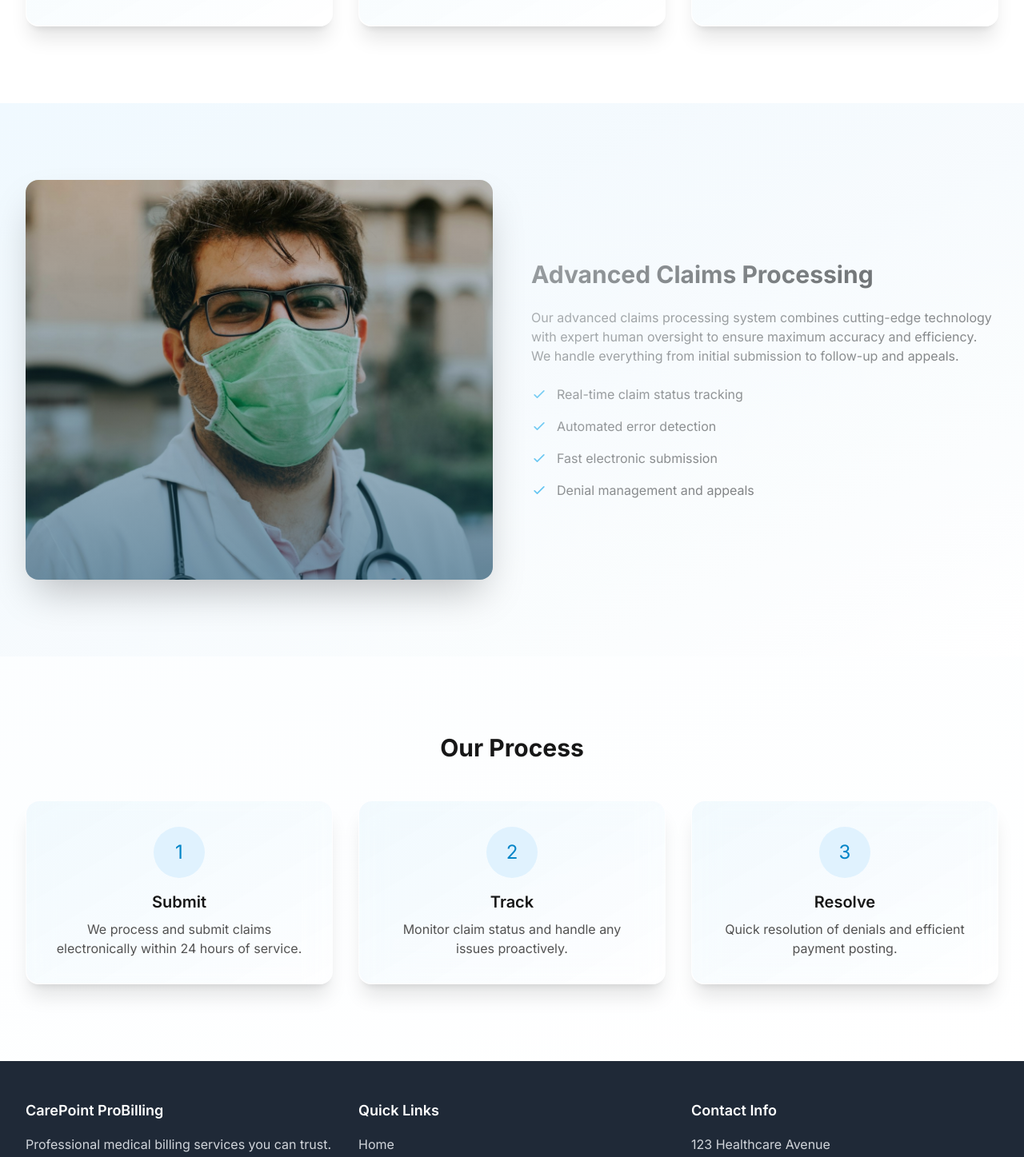
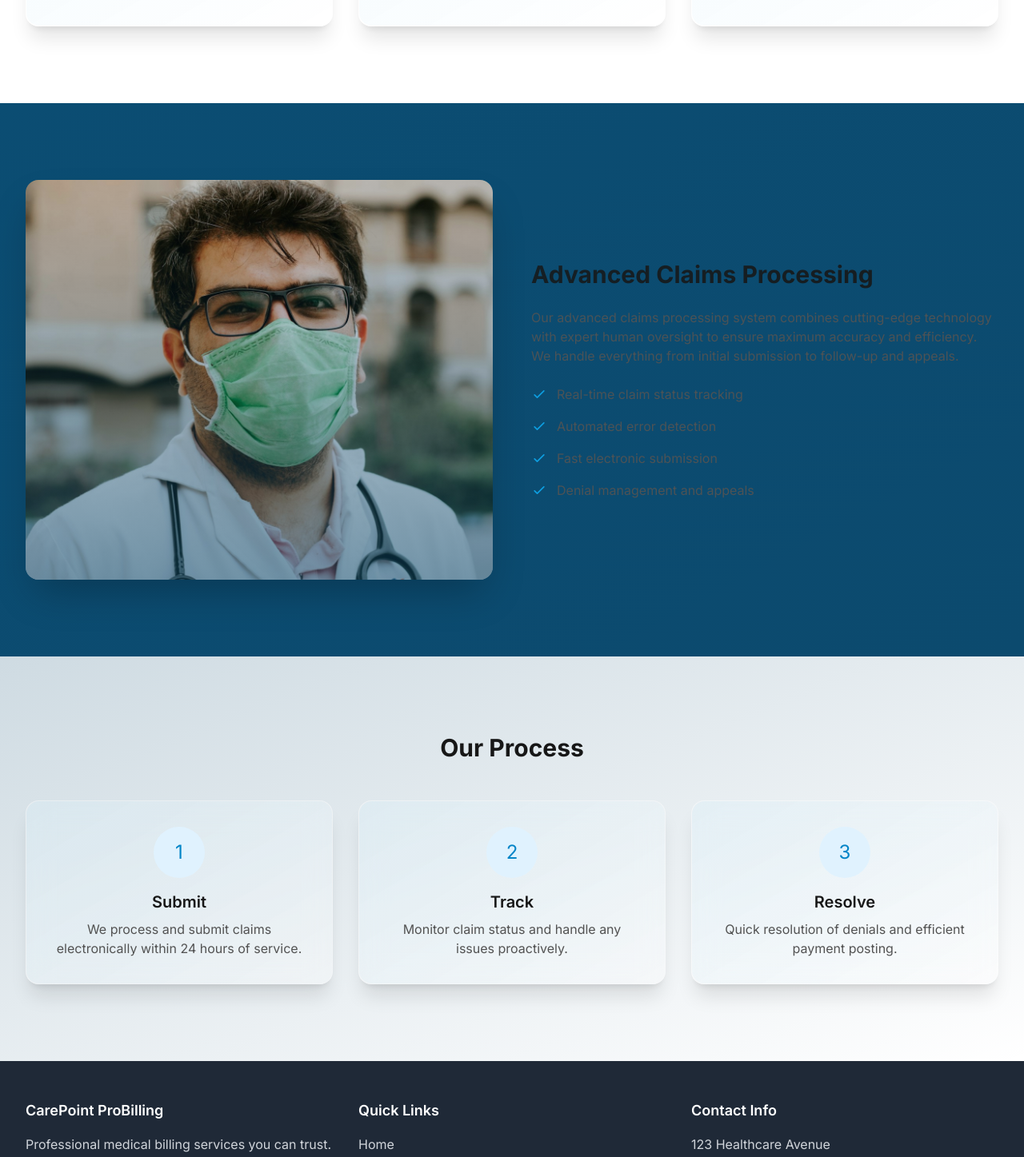
Before and after one commit to Owais-Sonija/medical-billing-website-template-carepoint-probilling, a Next.js app: page /services in a window 1280 px wide. Shown: the part 1027-2474 px from the top of the page at 80% size. Built offline with nearby package versions, Linux system fonts and the light colour scheme.

Commit message:
improve: update page backgrounds to darker theme
- Replace gray backgrounds with dark primary colors
- Use primary-950 and black as main backgrounds
- Update card backgrounds to match dark theme
- Improve gradient overlays for depth
- Update border colors for better contrast

```diff
--- a/src/app/contact/page.tsx
+++ b/src/app/contact/page.tsx
@@ -45,7 +45,7 @@
   ];
 
   return (
-    <main className="bg-white dark:bg-neutral-900">
+    <main className="bg-primary-950 dark:bg-black">
       {/* Hero Section */}
       <section className="relative min-h-[60vh] flex items-center">
         <div className="absolute inset-0 z-0 overflow-hidden">
@@ -74,7 +74,8 @@
       </section>
 
       {/* Contact Form and Info */}
-      <section className="py-24 relative bg-gradient-to-br from-neutral-50 to-white dark:from-neutral-800 dark:to-neutral-900">
+      <section className="py-24 relative bg-primary-900 dark:bg-neutral-950">
+        <div className="absolute inset-0 bg-gradient-to-br from-primary-800/20 to-transparent dark:from-primary-900/10" />
         <div className="max-w-7xl mx-auto px-4 sm:px-6 lg:px-8">
           <div className="grid grid-cols-1 lg:grid-cols-2 gap-12">
             {/* Contact Form */}
@@ -83,7 +84,7 @@
               whileInView={{ opacity: 1, x: 0 }}
               viewport={{ once: true }}
               transition={{ duration: 0.3 }}
-              className="relative p-8 rounded-2xl backdrop-blur-lg bg-white/80 dark:bg-neutral-800/80 border border-white/20 dark:border-neutral-700/30 shadow-xl"
+              className="relative p-8 rounded-2xl backdrop-blur-lg bg-primary-800/80 dark:bg-neutral-900/80 border border-primary-700/20 dark:border-neutral-800/30 shadow-xl"
             >
               <div className="absolute inset-0 bg-gradient-to-br from-primary-500/5 to-transparent rounded-2xl" />
               <div className="relative">
@@ -174,7 +175,7 @@
                   whileInView={{ opacity: 1, y: 0 }}
                   viewport={{ once: true }}
                   transition={{ duration: 0.3, delay: index * 0.05 }}
-                  className="relative p-6 rounded-2xl backdrop-blur-lg bg-white/80 dark:bg-neutral-800/80 border border-white/20 dark:border-neutral-700/30 shadow-xl hover:shadow-2xl transition-shadow"
+                  className="relative p-6 rounded-2xl backdrop-blur-lg bg-primary-800/80 dark:bg-neutral-900/80 border border-primary-700/20 dark:border-neutral-800/30 shadow-xl hover:shadow-2xl transition-shadow"
                 >
                   <div className="absolute inset-0 bg-gradient-to-br from-primary-500/5 to-transparent rounded-2xl" />
                   <div className="relative flex items-start space-x-4">
--- a/src/app/services/page.tsx
+++ b/src/app/services/page.tsx
@@ -6,7 +6,7 @@
 
 export default function Services() {
   return (
-    <main className="bg-white dark:bg-neutral-900">
+    <main className="bg-primary-950 dark:bg-black">
       {/* Hero Section */}
       <section className="relative min-h-[60vh] flex items-center">
         <div className="absolute inset-0 z-0 overflow-hidden">
@@ -64,8 +64,8 @@
       </section>
 
       {/* Featured Service */}
-      <section className="py-24 relative bg-gradient-to-br from-neutral-50 to-white dark:from-neutral-800 dark:to-neutral-900">
-        <div className="absolute inset-0 bg-gradient-to-br from-primary-50 to-transparent dark:from-primary-950/20 dark:to-transparent" />
+      <section className="py-24 relative bg-primary-900 dark:bg-neutral-950">
+        <div className="absolute inset-0 bg-gradient-to-br from-primary-800/20 to-transparent dark:from-primary-900/10" />
         <div className="max-w-7xl mx-auto px-4 sm:px-6 lg:px-8">
           <motion.div
             initial={{ opacity: 0 }}
@@ -131,8 +131,8 @@
       </section>
 
       {/* Process Section */}
-      <section className="py-24 relative bg-white dark:bg-neutral-900">
-        <div className="absolute inset-0 bg-gradient-to-br from-primary-50/20 to-transparent dark:from-primary-950/10 dark:to-transparent" />
+      <section className="py-24 relative bg-primary-950 dark:bg-black">
+        <div className="absolute inset-0 bg-gradient-to-br from-primary-900/20 to-transparent dark:from-primary-950/10" />
         <div className="relative max-w-7xl mx-auto px-4 sm:px-6 lg:px-8">
           <motion.h2
             initial={{ opacity: 0, y: 20 }}
```
